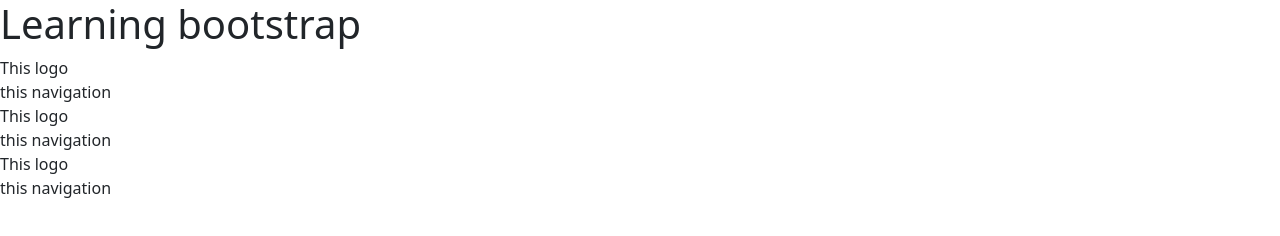
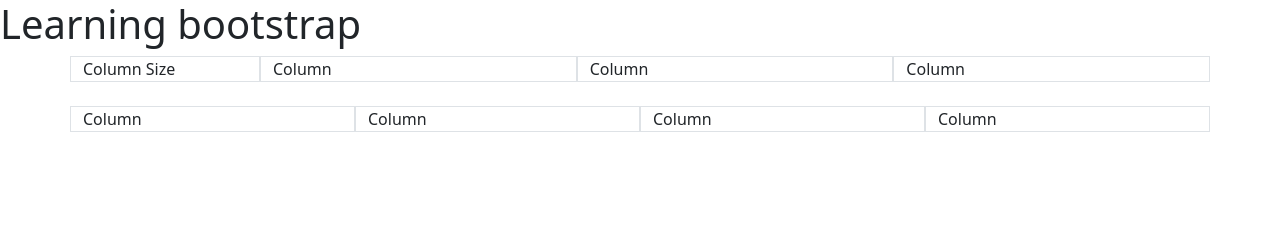
Before and after one commit to sshelake25/thbs-projects, a plain HTML site: page bootstrap/boot-config/home.html in a window 1280 px wide. Drawn offline with nearby package versions, Linux system fonts and the light colour scheme.

Commit message:
bootstap grid system

```diff
--- a/bootstrap/boot-config/home.html
+++ b/bootstrap/boot-config/home.html
@@ -7,14 +7,52 @@
     <link href="https://cdn.jsdelivr.net/npm/bootstrap@5.1.3/dist/css/bootstrap.min.css" rel="stylesheet"
         integrity="sha384-1BmE4kWBq78iYhFldvKuhfTAU6auU8tT94WrHftjDbrCEXSU1oBoqyl2QvZ6jIW3" crossorigin="anonymous">
 
-<link rel="stylesheet" href="./home.css">
-    </head>
+    <link rel="stylesheet" href="./home.css">
+</head>
 
 <body>
     <h1> Learning bootstrap</h1>
 
+    <div class="container">
+        <div class="row ">
+            <div class="col col-lg-2 col-md-4 col-sm-10 border">
+                Column Size
+            </div>
 
-    <div id="header">
+            <div class="col border">
+                Column
+            </div>
+
+            <div class="col border">
+                Column
+            </div>
+
+            <div class="col border">
+                Column
+            </div>
+        </div>
+
+<br>
+        <div class="row">
+            <div class="col border">
+                Column
+            </div>
+            <div class="col border">
+                Column
+            </div>
+            <div class="col border">
+                Column
+            </div>
+
+            <div class="col border">
+                Column
+            </div>
+        </div>
+    </div>
+
+
+
+    <!-- <div id="header">
         <div class="logo">
             This logo
         </div>
@@ -40,11 +78,11 @@
         <div class="navigation">
             this navigation
         </div>
-    </div>
+    </div> -->
 
     <!-- <img class="img-fluid" src="../../html-css/images/a.jpg" /> -->
-
-    <!-- <table class="table table-striped">
+    <!--
+    <table class="table table-bordered border-info">
 
         <tr>
             <th scope="col">#</th>
@@ -72,6 +110,23 @@
         </tr>
 
     </table> -->
+
+    <!-- <table class="table table-sm table-bordered border-info">
+
+        <tr>
+            <th scope="col">#</th>
+            <th scope="col">First</th>
+            <th scope="col">Last</th>
+            <th scope="col">Handle</th>
+        </tr>
+
+        <tr>
+            <th scope="row">1</th>
+            <td>Mark</td>
+            <td>Otto</td>
+            <td>@mdo</td>
+        </tr>
+    </table> -->
 </body>
 
 </html>
```
